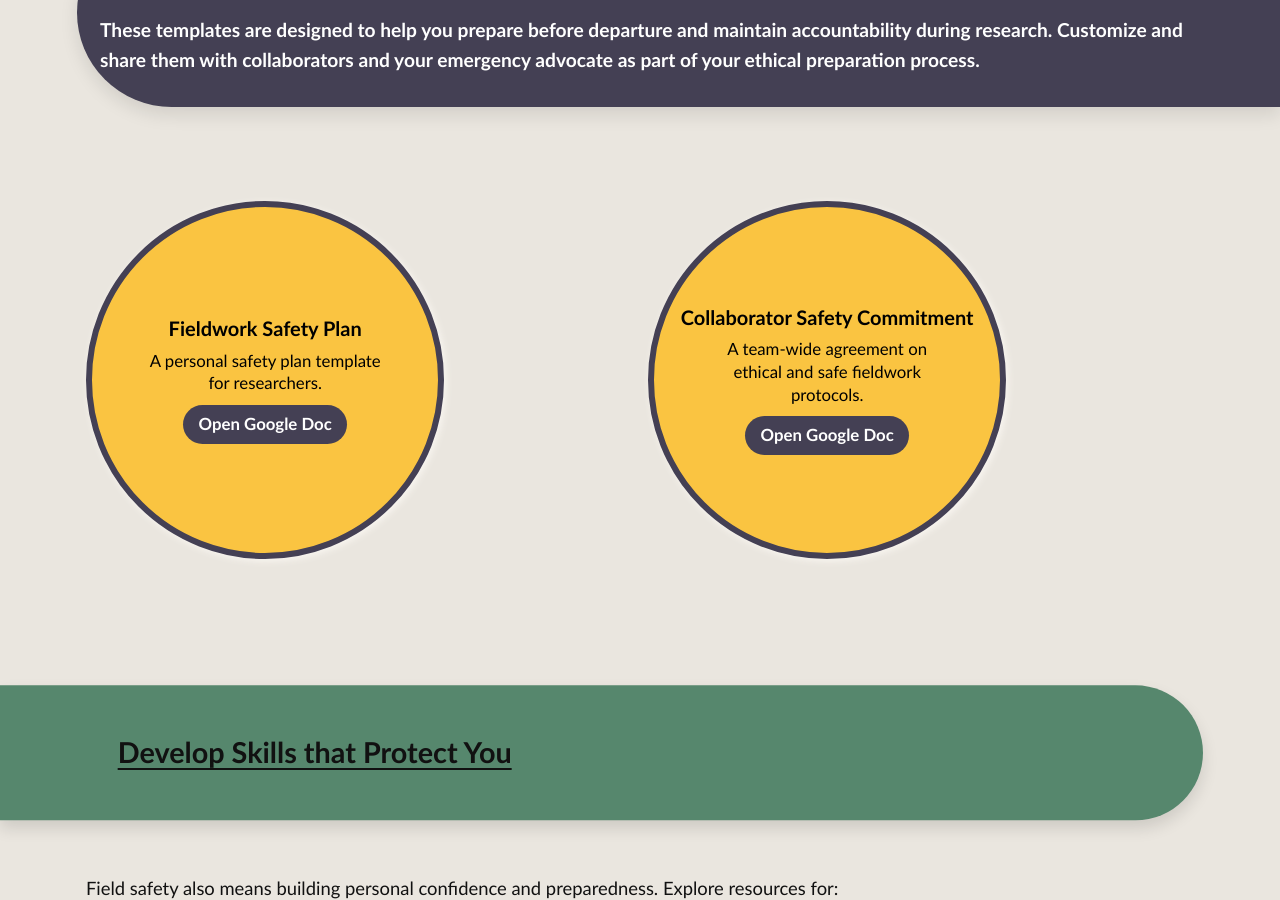
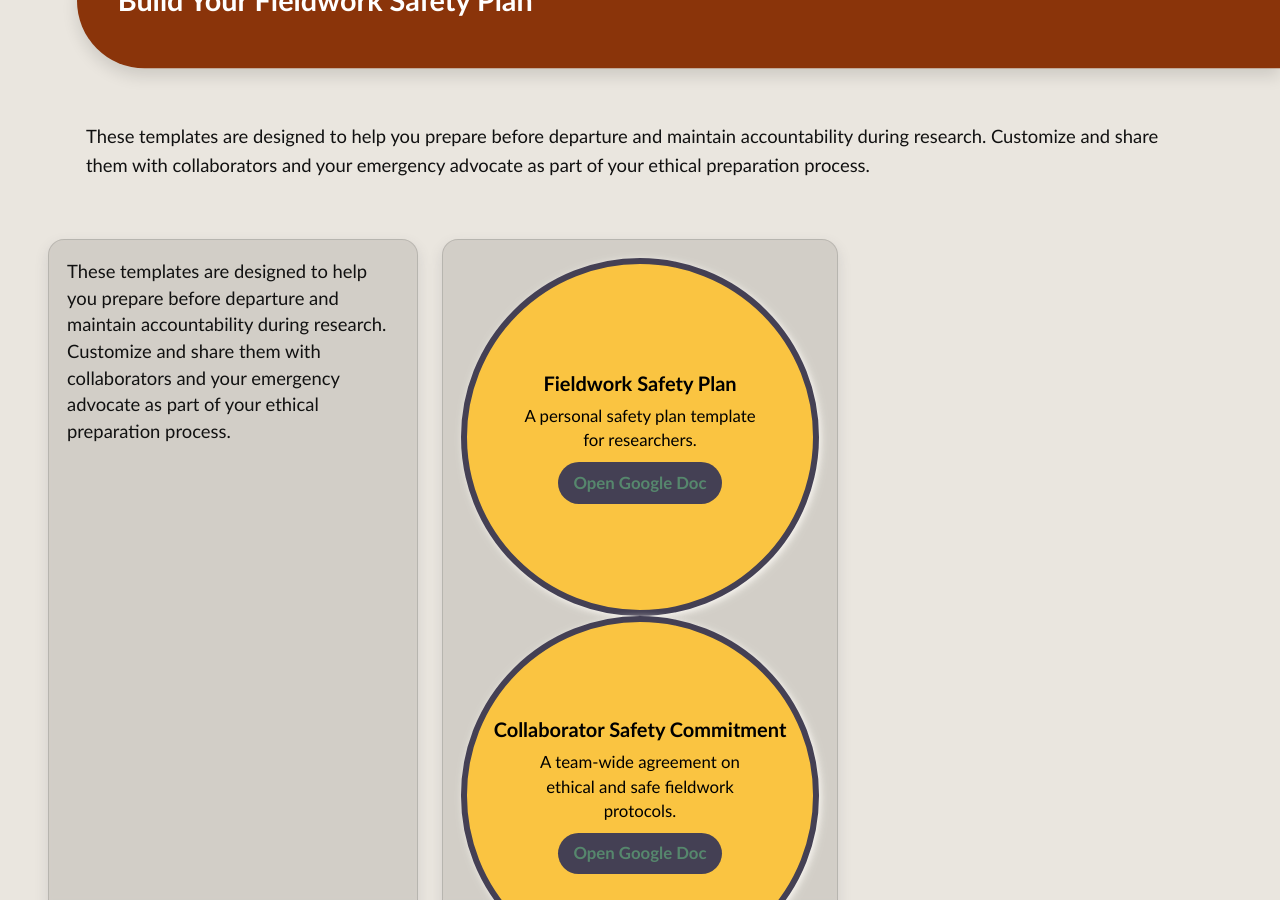
Before and after one commit to AnthroSafetyWarrior/GoldenTrowelProject, a Jekyll site: the page built from _pages/preparing.html, in a window 1280 px wide and 900 px high, scrolled down 2588 px. Built offline with Jekyll 4.4.1, drawn with Linux system fonts in a browser that asks for light colours.

Commit message:
updating name

```diff
--- a/_pages/preparing.html
+++ b/_pages/preparing.html
@@ -79,7 +79,7 @@
 
 <!-- 2) DISCLAIMER — shared split -->
 <section class="section disclaimer-wrap">
-<p class="pillhead pill--orange pill--clip-right pill--earlywrap">Disclaimer: The resources provided on this website are not exhaustive or definitive. Regulations, reporting protocols, and legal requirements may vary by location and institution. Before conducting fieldwork, confirm current information with your university legal services, ethics or Title IX office, or a qualified legal professional.</p>
+<p class="pillhead pill--orange pill--clip-right" style="font-size:1em">Disclaimer: The resources provided on this website are not exhaustive or definitive. Regulations, reporting protocols, and legal requirements may vary by location and institution. Before conducting fieldwork, confirm current information with your university legal services, ethics or Title IX office, or a qualified legal professional.</p>
 </section>
 
 <!-- 5) CHECKLIST — consistent grid utility -->
@@ -112,15 +112,18 @@
 </section>
 
 <!-- 3) PREPARING — pillband -->
-<section class="pillband pill--slate pill--clip-right pill--tight pill--earlywrapl">
- <div class="section">
-    <h2>Build Your Fieldwork Safety Plan</h2>
-    <p class="lede">These templates are designed to help you prepare before departure and maintain accountability during research. Customize and share them with collaborators and your emergency advocate as part of your ethical preparation process.</p>
+<section class="section">
+  <h2 class="pillhead pill--orange pill--clip-right">Build Your Fieldwork Safety Plan</h2>
+       <p class="lede">These templates are designed to help you prepare before departure and maintain accountability during research. Customize and share them with collaborators and your emergency advocate as part of your ethical preparation process.</p>
 </div>
 </section>
 
-<div class="section">
-<div class="resources-grid">
+ <div class="pill-grid">
+    <article class="card card--glass">
+ <p>These templates are designed to help you prepare before departure and maintain accountability during research. Customize and share them with collaborators and your emergency advocate as part of your ethical preparation process.</p>
+</article>
+
+<article class="card card--glass">
       <article class="resource-card">
         <h3>Fieldwork Safety Plan</h3>
         <p>A personal safety plan template for researchers.</p>
@@ -140,8 +143,10 @@
              target="_blank" rel="noopener noreferrer">Open Google Doc</a>
         </p>
       </article>
+    </article>
     </div>
   </div>
+</section>
 
 
 <!-- 2) SKILLS — shared split -->
```
